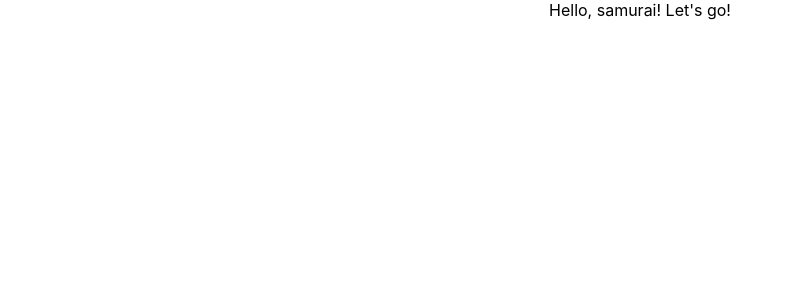
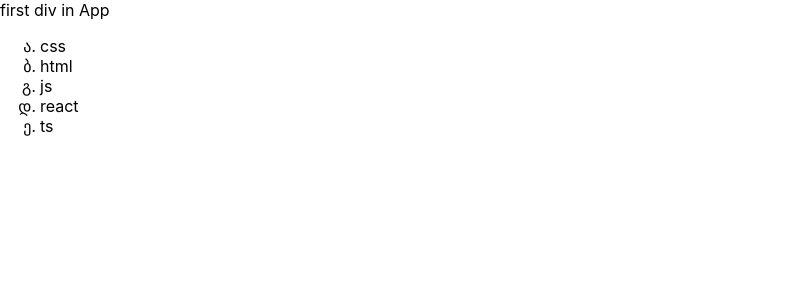
Before and after one commit to RudakovIlya/samurai-way-main, a React (Create React App) app: page / in a window 1280 px wide. Shown: the top 300 px of the page, without its empty margins (0-792 px from the left). Built offline with nearby package versions, Linux system fonts and the light colour scheme.

Commit message:
watch and complete video tutorial No. 6

```diff
--- a/src/App.css
+++ b/src/App.css
@@ -1,38 +1,4 @@
-.App {
-  text-align: center;
+
+ul li{
+  list-style: georgian;
 }
-
-.App-logo {
-  height: 40vmin;
-  pointer-events: none;
-}
-
-@media (prefers-reduced-motion: no-preference) {
-  .App-logo {
-    animation: App-logo-spin infinite 20s linear;
-  }
-}
-
-.App-header {
-  background-color: #282c34;
-  min-height: 100vh;
-  display: flex;
-  flex-direction: column;
-  align-items: center;
-  justify-content: center;
-  font-size: calc(10px + 2vmin);
-  color: white;
-}
-
-.App-link {
-  color: #61dafb;
-}
-
-@keyframes App-logo-spin {
-  from {
-    transform: rotate(0deg);
-  }
-  to {
-    transform: rotate(360deg);
-  }
-}
--- a/src/App.tsx
+++ b/src/App.tsx
@@ -1,12 +1,19 @@
 import React from 'react';
 import './App.css';
 
-function App() {
-  return (
-    <div className="App">
-     Hello, samurai! Let's go!
-    </div>
-  );
+const App = () => {
+    return (
+        <div className="App">
+            <div>first div in App</div>
+            <ul>
+                <li>css</li>
+                <li>html</li>
+                <li>js</li>
+                <li>react</li>
+                <li>ts</li>
+            </ul>
+        </div>
+    );
 }
 
 export default App;
```
